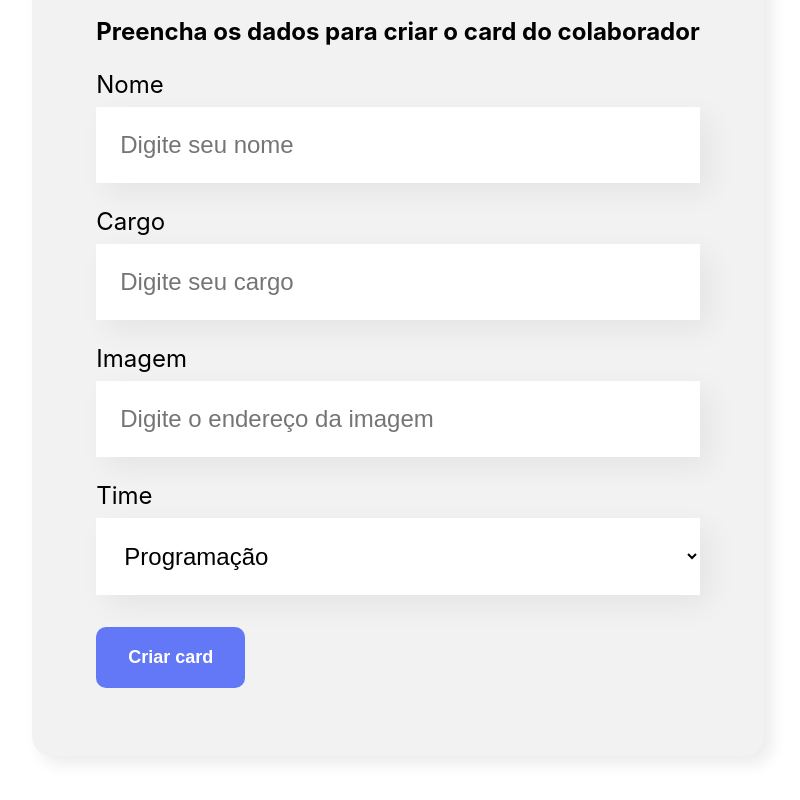
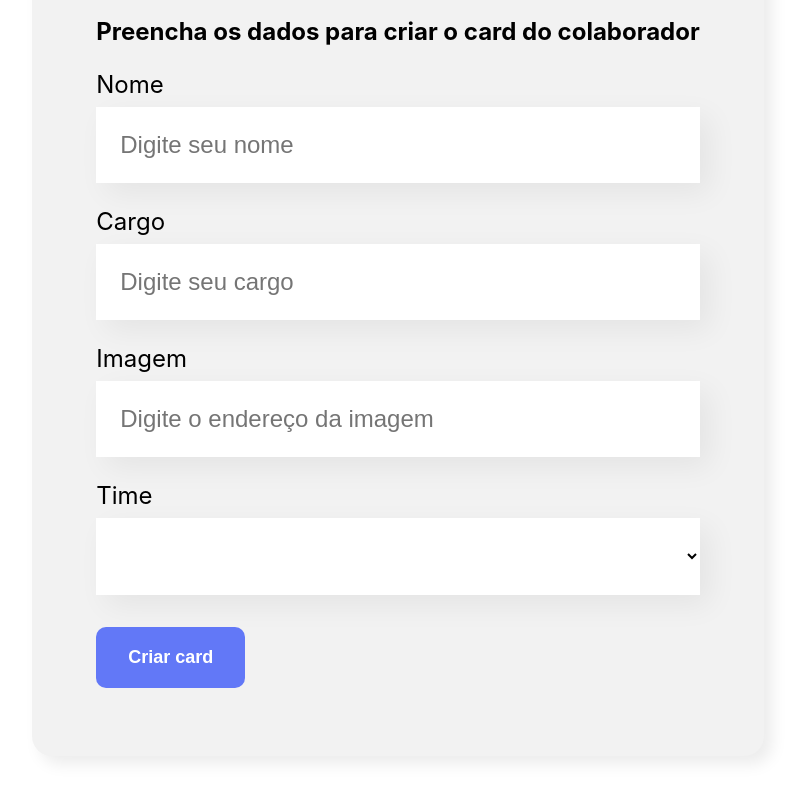
Before and after one commit to Adrianodbs/Organo, a React (Create React App) app: page / in a window 1280 px wide. Shown: the part 423-1223 px from the top of the page, without its empty margins (242-1042 px from the left). Built offline with nearby package versions, Linux system fonts and the light colour scheme.

Commit message:
resolvendo bugs

```diff
--- a/src/components/Colaborador/index.js
+++ b/src/components/Colaborador/index.js
@@ -1,9 +1,9 @@
 import './Colaborador.css'
 
-const Colaborador = ({ nome, cargo, imagem }) => {
+const Colaborador = ({ nome, cargo, imagem, corDeFundo }) => {
   return (
     <div className="colaborador">
-      <div className="cabecalho">
+      <div className="cabecalho" style={{ backgroundColor: corDeFundo }}>
         <img src={imagem} alt={nome} />
       </div>
       <div className="rodape">
--- a/src/components/ListaSuspensa/index.js
+++ b/src/components/ListaSuspensa/index.js
@@ -9,6 +9,8 @@
         required={props.obrigatorio}
         value={props.valor}
       >
+        {/* Para ficar uma opção em branco */}
+        <option value=""></option>
         {props.itens.map(item => (
           <option key={item}>{item}</option>
         ))}
--- a/src/components/Time/index.js
+++ b/src/components/Time/index.js
@@ -12,6 +12,8 @@
         <div className="colaboradores">
           {props.colaboradores.map(colaborador => (
             <Colaborador
+              corDeFundo={props.corPrimaria}
+              key={colaborador.nome}
               nome={colaborador.nome}
               cargo={colaborador.cargo}
               imagem={colaborador.imagem}
```
